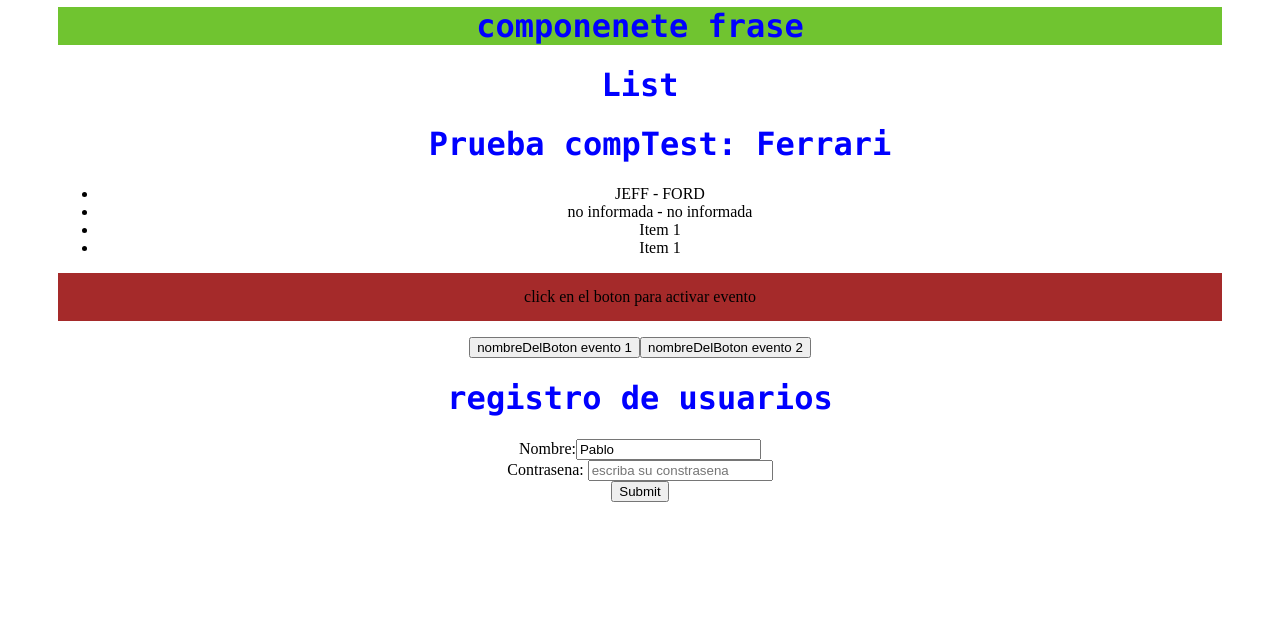
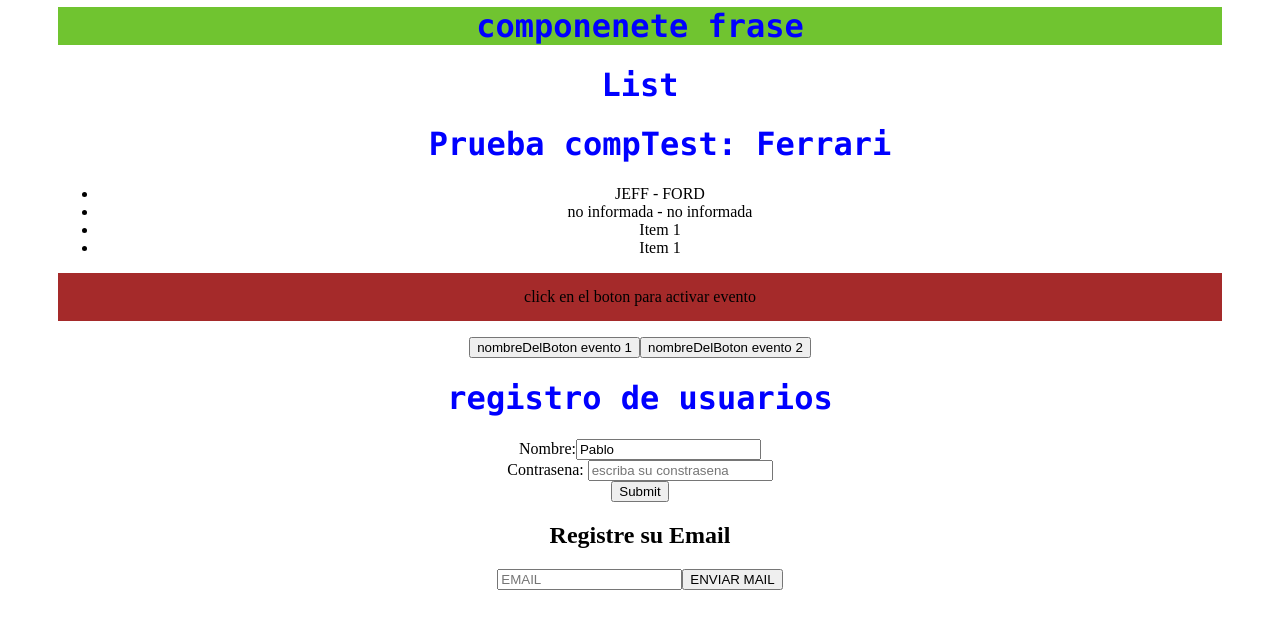
Before and after one commit to txtlinx/project, a React (Create React App) app: page / in a window 1280 px wide. Shown: the part 474-1102 px from the top of the page. Built offline with nearby package versions, Linux system fonts and the light colour scheme.

Commit message:
#useState

```diff
--- a/src/App.js
+++ b/src/App.js
@@ -6,6 +6,7 @@ import Frase from './components/Frase';
 import List from './components/List';
 import Evento from './components/Evento';
 import Formulario from './components/Formulario'
+import Condicional from './components/evento/Condicional';
 
 function App() {
   const nombre = 'Maria'
@@ -25,6 +26,10 @@ function App() {
       <Evento/>
       <Formulario/>
 
+      <Condicional/>
+
+
+
     </div>
 
   )
--- /dev/null
+++ b/src/components/evento/Condicional.js
@@ -0,0 +1,31 @@
+import {useState} from 'react'
+
+export function Condicional(){
+    const [email, setEmail] = useState()
+    const [userEmail, setUserEmail] = useState()
+
+    function enviarMail(e){
+        e.preventDefault();
+        setUserEmail(email)
+    }
+    const limiar = () => setUserEmail('')
+    return(
+        <>
+        <h2>Registre su Email</h2>
+        <form>
+            <input type="emial" placeholder='EMAIL' onChange={(e)=> setEmail(e.target.value)}/>
+        <button onClick={enviarMail}>ENVIAR MAIL</button>
+        {userEmail && (
+            <>
+             <p>
+                El email de usuario es: {userEmail}
+             </p>
+             <button onClick={limiar}>Limpiar EMAIL</button>
+            </>
+        )}
+        </form>
+        </>
+    )
+}
+
+export default Condicional
```
